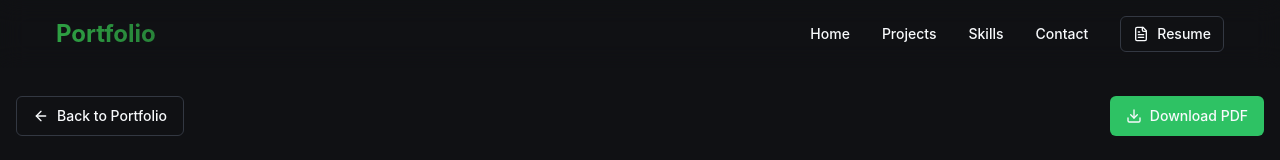
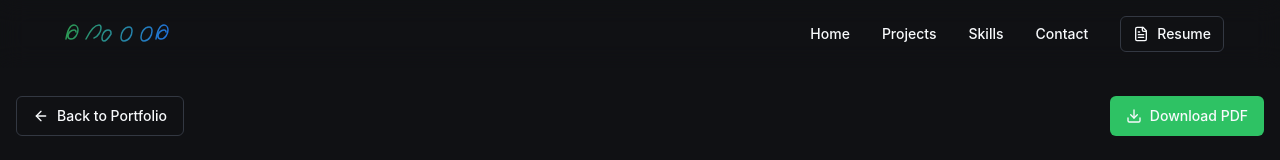
Before and after one commit to jefryV1/azdev, a React (Vite) app: page /resume in a window 1280 px wide. Shown: the top 160 px of the page. Built offline with nearby package versions, Linux system fonts and the light colour scheme; a web font is replaced by a local one.

Commit message:
Add minimalist logo
Implement a minimalist logo for the portfolio.

```diff
--- a/src/components/Navbar.tsx
+++ b/src/components/Navbar.tsx
@@ -33,8 +33,33 @@ const Navbar = () => {
       )}
     >
       <div className="container mx-auto flex items-center justify-between">
-        <a href="#hero" className="font-bold text-2xl text-gradient">
-          Portfolio
+        <a href="#hero" className="font-bold flex items-center">
+          <svg
+            width="120"
+            height="30"
+            viewBox="0 0 120 30"
+            fill="none"
+            xmlns="http://www.w3.org/2000/svg"
+            className="transition-all duration-300 hover:scale-105"
+          >
+            {/* Signature-like path for "Portfolio" */}
+            <path
+              d="M10 20c2-12 5-14 8-14 2 0 4 2 4 5 0 4-3 9-7 9-2 0-3-1-3-3 0-3 3-6 6-6 1 0 2 1 2 2M30 20c5-10 10-14 13-14 1 0 2 1 2 3 0 3-3 9-7 10M55 15c-3 5-5 7-7 7-1 0-2-1-2-3 0-3 2-8 6-8 2 0 3 1 3 3v1M65 18c0-4 3-10 8-10 2 0 3 1 3 4 0 4-3 10-8 10-2 0-3-1-3-4zM85 18c0-4 3-10 8-10 2 0 3 1 3 4 0 4-3 10-8 10-2 0-3-1-3-4zM100 20c2-12 5-14 8-14 2 0 4 2 4 5 0 4-3 9-7 9-2 0-3-1-3-3 0-3 3-6 6-6 1 0 2 1 2 2"
+              stroke="url(#gradient)"
+              strokeWidth="1.5"
+              strokeLinecap="round"
+              strokeLinejoin="round"
+              fill="none"
+              className="text-gradient"
+            />
+            {/* Gradient definition */}
+            <defs>
+              <linearGradient id="gradient" x1="0" y1="0" x2="120" y2="30" gradientUnits="userSpaceOnUse">
+                <stop offset="0%" stopColor="#2ea043" />
+                <stop offset="100%" stopColor="#1f6feb" />
+              </linearGradient>
+            </defs>
+          </svg>
         </a>
 
         {/* Desktop Navigation */}
```
